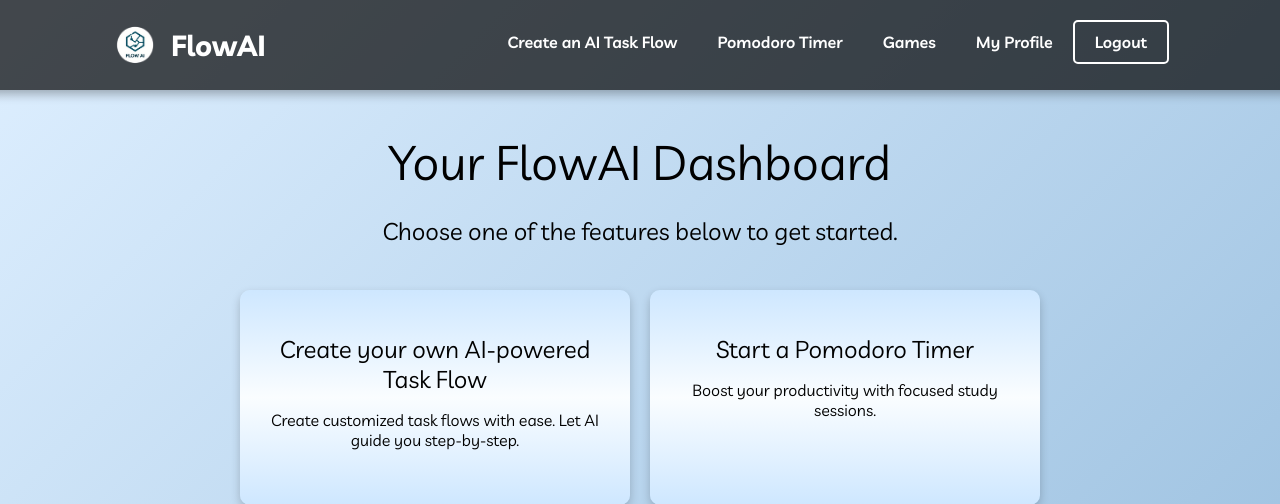
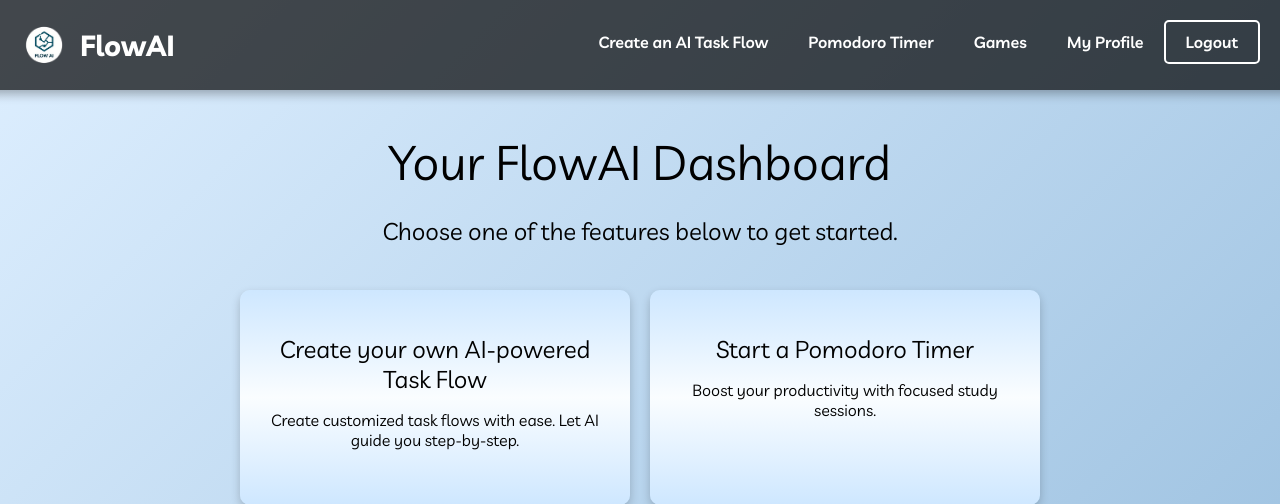
Before and after one commit to pranitha05/FlowAI, a Python web app: template client/templates/landing.html in a window 1280 px wide. Shown: the top 504 px of the page. Run offline with Jinja, Linux system fonts and the light colour scheme; the template is opened without the code that fills it, so the values that code supplies are empty.

Commit message:
moved flow ai icon futher to the left

```diff
--- a/client/templates/landing.html
+++ b/client/templates/landing.html
@@ -33,7 +33,7 @@
     top: 0;
     width: 100%;
     display: flex;
-    justify-content: space-around;
+    justify-content: space-between;
     padding: 20px;
     background: rgba(0, 0, 0, 0.7);
     box-shadow: 0 4px 10px rgba(0, 0, 0, 0.3);
@@ -50,6 +50,7 @@
 
   header .logo img {
     margin-right: 10px;
+    margin-left: 20px;
     height: 50px;
   }
 
@@ -59,6 +60,7 @@
     font-size: 1rem;
     font-weight: 600;
     padding: 10px 20px;
+    margin-right: 20px;
     border: 2px solid white;
     border-radius: 5px;
     transition: background-color 0.3s ease;
```
